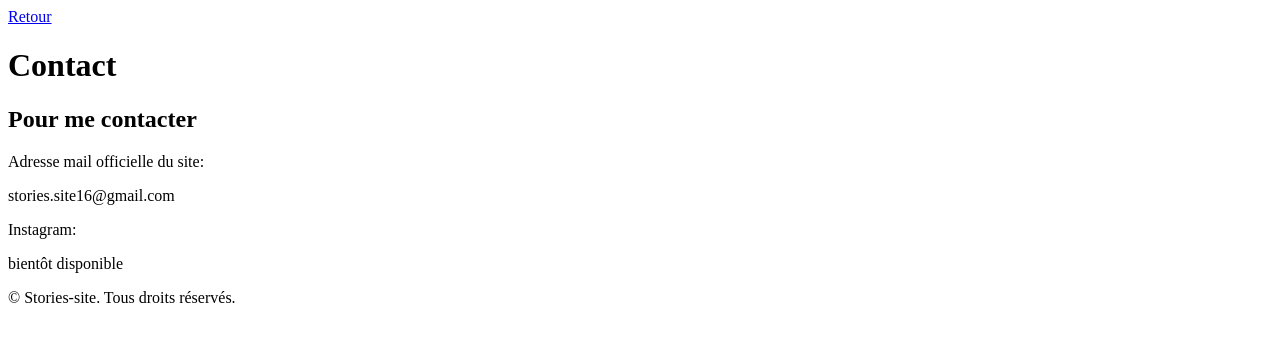
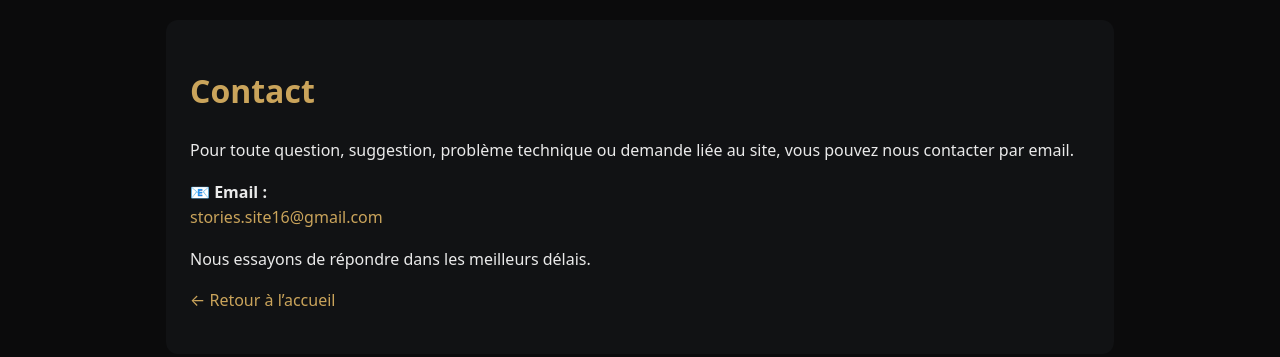
Before and after one commit to scorpion1672/stories-site, a plain HTML site: page contact.html in a window 1280 px wide. Drawn offline with Linux system fonts and the light colour scheme.

Commit message:
Update contact.html

```diff
--- a/contact.html
+++ b/contact.html
@@ -1,34 +1,53 @@
-<!-- contact.html -->
 <!DOCTYPE html>
 <html lang="fr">
 <head>
-<meta charset="UTF-8" />
-<meta name="viewport" content="width=device-width, initial-scale=1.0" />
-<title>Contact</title>
-<link rel="stylesheet" href="style.css" />
+  <meta charset="UTF-8">
+  <meta name="viewport" content="width=device-width, initial-scale=1">
+  <title>Contact — Stories Site</title>
+  <meta name="description" content="Contactez Stories Site pour toute question ou demande.">
+  <style>
+    body{
+      margin:0;
+      font-family: system-ui, -apple-system, Segoe UI, Roboto, Arial;
+      background:#0b0b0c;
+      color:#eaeaea;
+      line-height:1.6;
+      padding:20px;
+    }
+    .container{
+      max-width:900px;
+      margin:auto;
+      background:#111214;
+      padding:24px;
+      border-radius:12px;
+    }
+    h1{color:#caa45b}
+    a{color:#caa45b;text-decoration:none}
+  </style>
 </head>
 <body>
-<header class="simple-header">
-<a href="index.html" class="back-home">Retour</a>
-<h1>Contact</h1>
-</header>
 
+  <div class="container">
+    <h1>Contact</h1>
 
-<main class="page-container">
-<section>
-<h2>Pour me contacter</h2>
-<p>Adresse mail officielle du site:</p>
-<p class="contact-mail">stories.site16@gmail.com</p>
+    <p>
+      Pour toute question, suggestion, problème technique ou demande liée au site,
+      vous pouvez nous contacter par email.
+    </p>
 
+    <p>
+      📧 <strong>Email :</strong><br>
+      <a href="mailto:stories.site16@gmail.com">stories.site16@gmail.com</a>
+    </p>
 
-<p>Instagram:</p>
-<p class="contact-ig">bientôt disponible</p>
-</section>
-</main>
+    <p>
+      Nous essayons de répondre dans les meilleurs délais.
+    </p>
 
+    <p>
+      <a href="index.html">← Retour à l’accueil</a>
+    </p>
+  </div>
 
-<footer class="simple-footer">
-<p>© Stories-site. Tous droits réservés.</p>
-</footer>
 </body>
 </html>
```
